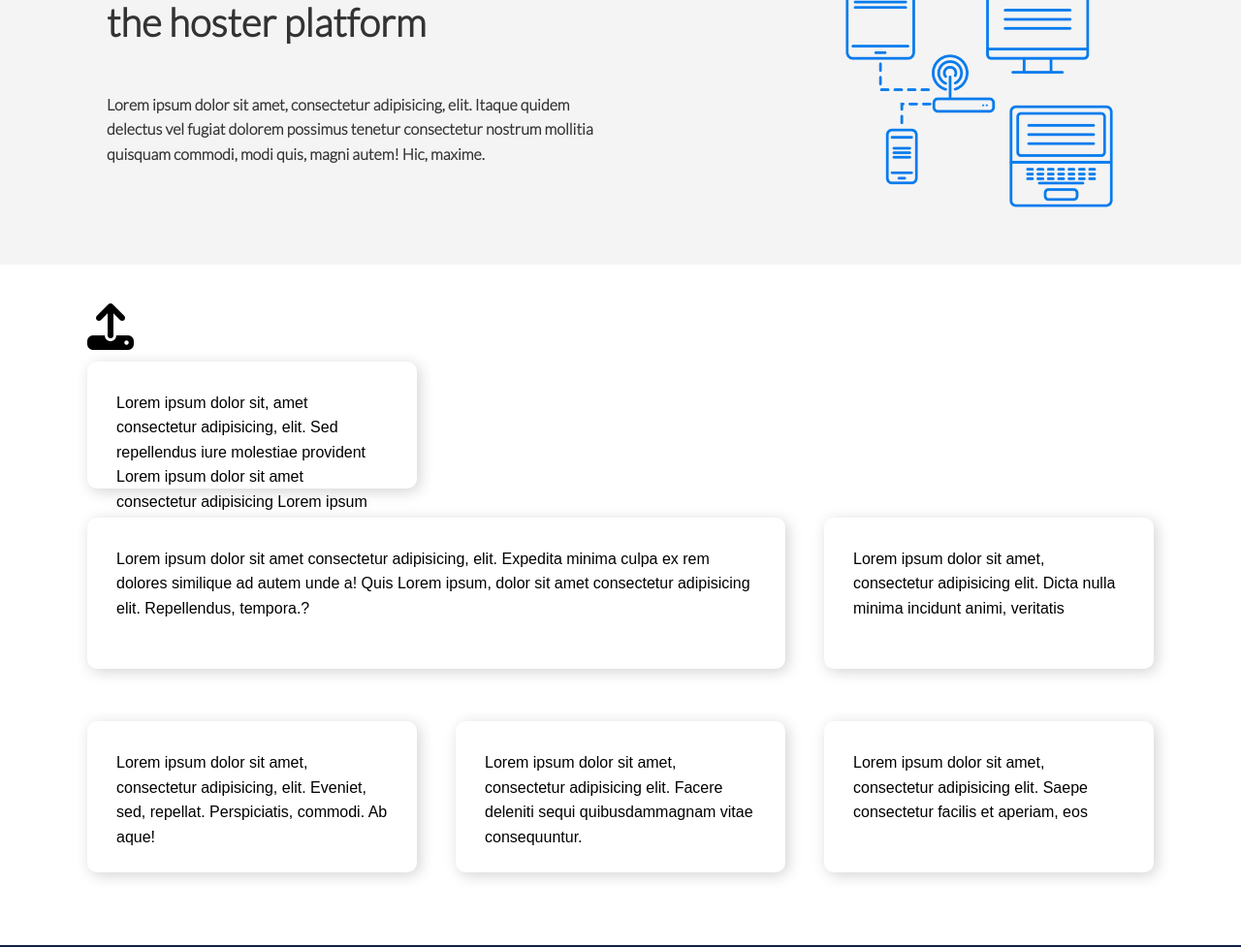
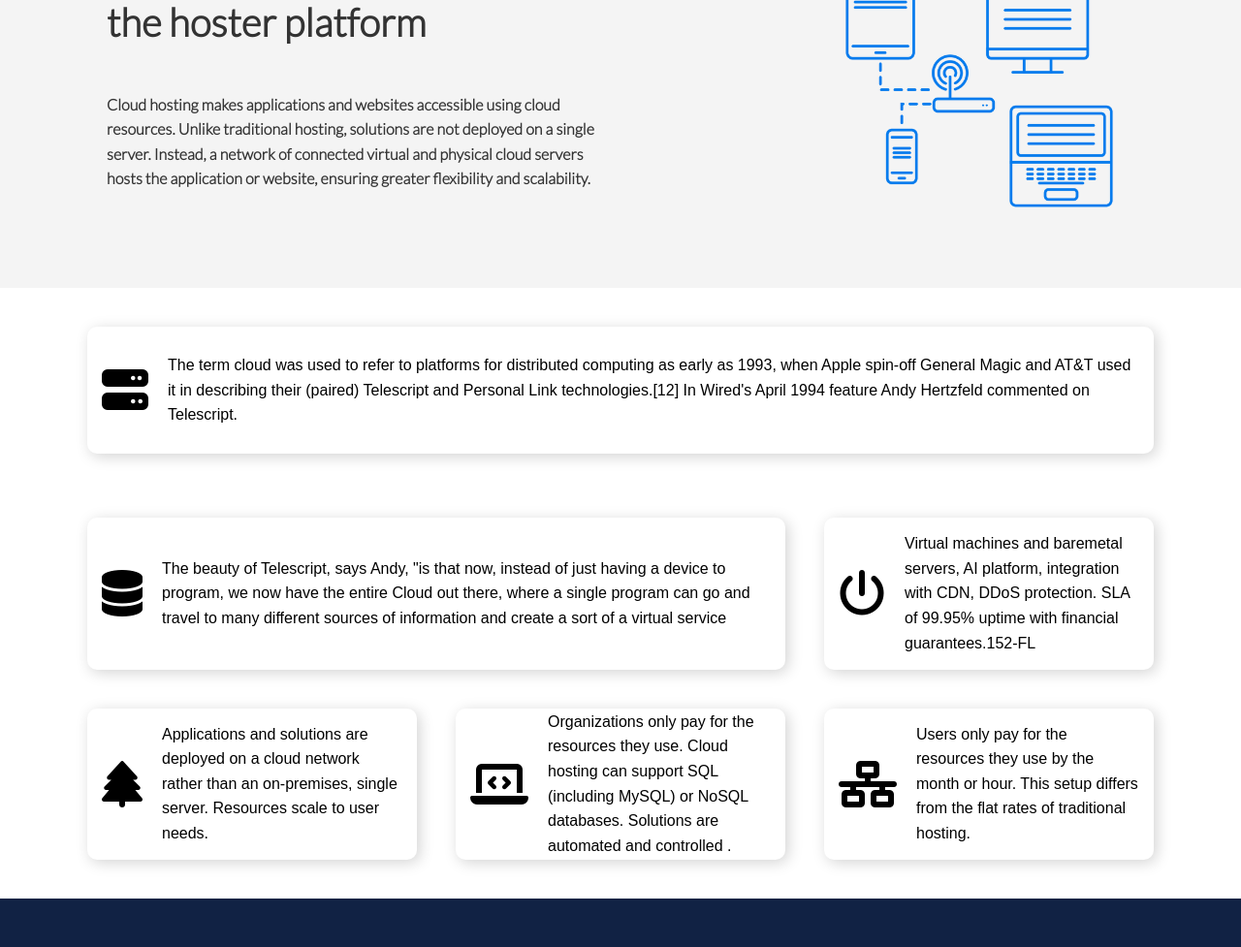
Before and after one commit to Ako-Mawlood/hosting-platform, a plain HTML site: page Feature.html in a window 1280 px wide. Shown: the part 423-1400 px from the top of the page at 97% size. Drawn offline with Linux system fonts and the light colour scheme.

Commit message:
added some icon and the end of the story

```diff
--- a/Css/Home.css
+++ b/Css/Home.css
@@ -324,10 +324,8 @@ width:418.3px;
 .languages-head{
 	width: 100%;
 	height: 80px;
-	font-weight:bold;
-	color:#124;
 	background-color:#fff;
-font-family:sans-serif;
+font-family:'lato' , sans-serif;
 font-weight:100;
 	display:flex;
 flex-direction: row;
@@ -363,6 +361,8 @@ transform:translateY(-20px);
 }
 .languages-part img{
 }
+
+
 
                              /*main section Feature*/
 .main-1{
@@ -425,22 +425,36 @@ background-color:#f4f4f4;
 	margin: 30px;
 }
                                                   /*section-3*/
-.section-3{
+.grid{
 	display:grid;
 grid-template-columns: 1fr 1fr 1fr;
 grid-template-rows:1fr 1fr 1fr;
 grid-column-gap:40px;
-grid-row-gap:10px;
+grid-row-gap:40px;
 margin-top:40px;
 margin-bottom:40px;
 }
-.p-icon{
-}
+
 .item{background-color: #fff;
 	border-radius:10px;
 	box-shadow:3px 3px 15px lightgrey;
-	padding:30px;}
-.g-1{
+	width:100%;
+	padding: 15px;
+display: flex;
+font-weight: 400;
+justify-content: space-between;
+align-items: center;
+padding-top: 20px;
+padding-bottom:20px;
+}
+.item p{
+	margin-left: 20px;
+}
+
+
+
+
+ .g-1{
 
 height: 131px;
 grid-column-start:1;
@@ -454,6 +468,7 @@ grid-column-end: 3;
 grid-row-start: 2;
 grid-row-end: 3;
 }
+
 .g-3{
 height: 156.78px;
 grid-column-start:3 ;
@@ -480,6 +495,7 @@ grid-column-end: 4;
 grid-row-start: 3;
 grid-row-end:4;
 height:156px;}
+
 /*footer*/
 .footer{
 	background-color:#124;
@@ -532,7 +548,6 @@ color:#00acee;
 .docs-main{
 	background-color:#124;
 	color:#fff;
-
 }
 .docs-main-flex{
 	display:flex;
@@ -623,6 +638,7 @@ color:#555;
 }
 .right-pasage{
 width:645px;
+height:843px;
 border-radius:15px;
 box-shadow:0 3px 10px rgb(0 0 0 / 20%);
 margin-bottom:30px;
@@ -807,7 +823,7 @@ bottom: 20px;
 	position: relative;
 	bottom: 160px;
 }
-.section-3{
+.grid{
 display:flex;
 flex-direction: column;
 margin: 15px;
@@ -833,6 +849,9 @@ text-align: center;
 	padding-bottom:80px;
 }
 /*doc-section-responsiveness*/
+.docs-main{
+	height: 460px;
+}
 .docs-main-flex{
 	display:flex;
 	flex-direction: column;
@@ -860,7 +879,4 @@ flex-direction:column;
  	margin: 30px 0;
  }
 
-
-
-
 }
--- a/Feature.html
+++ b/Feature.html
@@ -35,26 +35,47 @@
 	<div class="container flex-m-2">
 		<div class="h-p-2">
 	<h1 class="head-2">the hoster platform</h1>
-	<p class="p-2">Lorem ipsum dolor sit amet, consectetur adipisicing, elit. Itaque quidem delectus vel fugiat dolorem possimus tenetur consectetur nostrum mollitia quisquam commodi, modi quis, magni autem! Hic, maxime.
+	<p class="p-2">Cloud hosting makes applications and websites accessible using cloud resources. Unlike traditional hosting, solutions are not deployed on a single server. Instead, a network of connected virtual and physical cloud servers hosts the application or website, ensuring greater flexibility and scalability.
 	</p>
 </div>
 <img src="Images/server2.png" class="img-2">
 </div>
 </section>
                                                <!-- section-3 -->
-<section class="container section-3">
-<div class="p-incon">
-	<i class="fas fa-upload fa-3x"></i>
-	<p class="g-1 item">
-		Lorem ipsum dolor sit, amet consectetur adipisicing, elit. Sed repellendus iure molestiae provident Lorem ipsum dolor sit amet consectetur adipisicing Lorem ipsum dolor, sit Lorem ipsum dolor, sit. maxime voluptates placeat odit facere ut, voluptate error nihil officiis fuga quaerat laborum. Aspernatur, praesentiu</p>
+<section class=" section-3">
+	<div class="container grid">
+		<div class="g-1 item">
+<i class="fas fa-server fa-3x"></i>
+<p>The term cloud was used to refer to platforms for distributed computing as early as 1993, when Apple spin-off General Magic and AT&T used it in describing their (paired) Telescript and Personal Link technologies.[12] In Wired's April 1994 feature  Andy Hertzfeld commented on Telescript.</p>
 	</div>
-	<p class="g-2 item">Lorem ipsum dolor sit amet consectetur adipisicing, elit. Expedita minima culpa ex rem dolores similique ad autem unde a! Quis Lorem ipsum, dolor sit amet consectetur adipisicing elit. Repellendus, tempora.?</p>
-	<p class="g-3 item">Lorem ipsum dolor sit amet, consectetur adipisicing elit. Dicta nulla minima incidunt animi, veritatis </p>
-	<p class="g-4 item">Lorem ipsum dolor sit amet, consectetur adipisicing, elit. Eveniet, sed, repellat. Perspiciatis, commodi. Ab aque!</p>
-	<p class="g-5 item">Lorem ipsum dolor sit amet, consectetur adipisicing elit. Facere deleniti sequi quibusdammagnam vitae consequuntur.</p>
-	<p class="g-6 item">Lorem ipsum dolor sit amet, consectetur adipisicing elit. Saepe consectetur facilis et aperiam, eos
-	</p>
-</div>
+<div class="g-2 item">
+<i class="fas fa-database fa-3x"></i>
+<p>The beauty of Telescript, says Andy, "is that now, instead of just having a device to program, we now have the entire Cloud out there, where a single program can go and travel to many different sources of information and create a sort of a virtual service</p>
+	</div>
+
+
+	 <div class="g-3 item ">
+<i class="fas fa-power-off fa-3x"></i>
+<p>Virtual machines and baremetal servers, AI platform, integration with CDN, DDoS protection. SLA of 99.95% uptime with financial guarantees.152-FL </p>
+	</div>
+
+	<div class="g-4 item">
+<i class="fas fa-tree fa-3x"></i>
+<p>Applications and solutions are deployed on a cloud network rather than an on-premises, single server.
+Resources scale to user needs.</p>
+	</div>
+
+	<div class="g-5 item">
+<i class="fas fa-laptop-code fa-3x"></i>
+<p>Organizations only pay for the resources they use.
+Cloud hosting can support SQL (including MySQL) or NoSQL databases.
+Solutions are automated and controlled .</p>
+	</div>
+
+	<div class="g-6 item">
+<i class="fas fa-network-wired fa-3x"></i>
+<p>Users only pay for the resources they use by the month or hour. This setup differs from the flat rates of traditional hosting.</p>
+	</div>
  </section>
  <!-- footer -->
 <footer class="footer">
@@ -64,7 +85,7 @@
 	<h3>copyright C 2022</h3>
 </div>
 <div class="footer-link">
-	<a href="Inedex.html" class="">Home</a>
+	<a href="Index.html" class="">Home</a>
 	<a href="Feature.html" class="">Feature</a>
 	<a href="Docs.html" class="">Docs</a>
 </div>
```
Also changed, not shown: Docs.html (+4 -4 lines), Index.html (+1 -1 lines).
